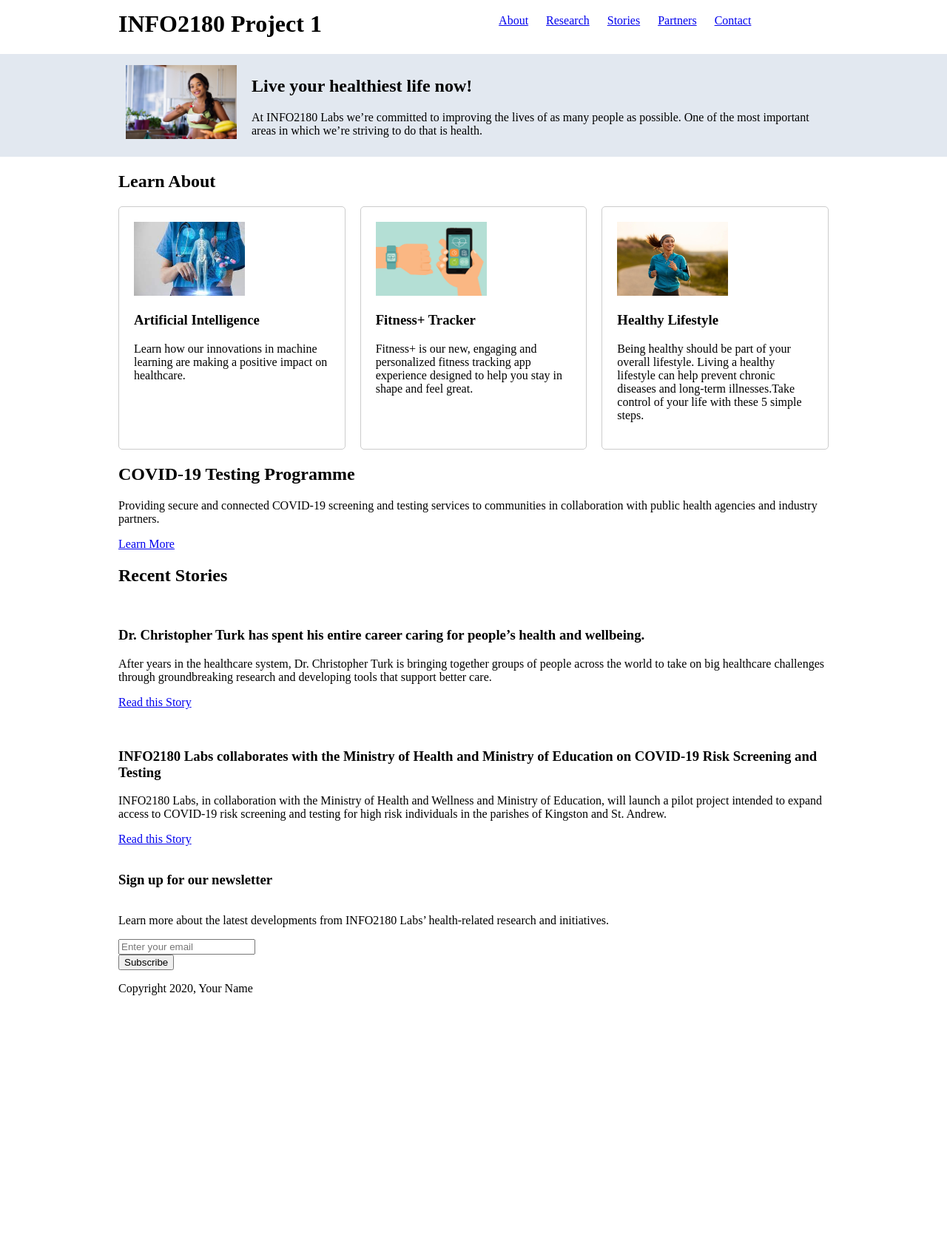
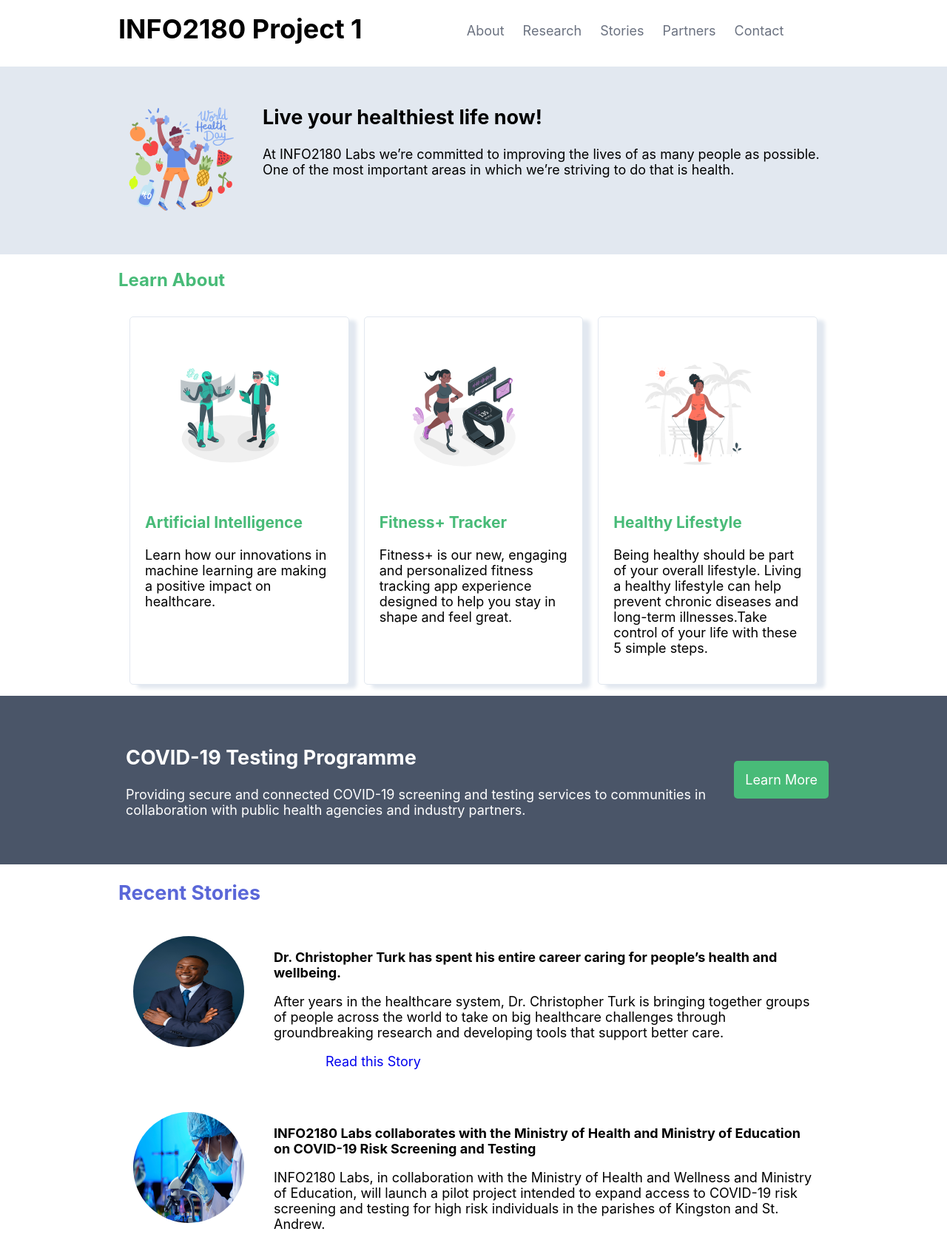
Before and after one commit to tamaricashaw/info2180-project1, a plain HTML site: page index.html in a window 1280 px wide. Shown: the part 7-1684 px from the top of the page at 74% size. Before the commit the page ends 1369 px from the top, so only its background shows below. Drawn offline with Linux system fonts and the light colour scheme.

Commit message:
added more css and javascript

```diff
--- a/index.html
+++ b/index.html
@@ -110,7 +110,7 @@
     </main>
     <footer>
         <div class="container">
-            <p>Copyright 2020, Your Name</p>
+            <p>Copyright 2020, Tamarica Shaw</p>
         </div>
     </footer>
 </body>
--- a/scripts.js
+++ b/scripts.js
@@ -6,14 +6,41 @@
     const img = container.querySelector(".overview-hero-image img"); // Select the <img> element directly
 
     // Now, change the src attribute
-    img.src = "healthy_life.jpg";
+    // img.src = "healthy_life.jpg";
+    img.src = "pic1.svg";
 
     const learnabout= document.querySelector(".learn-about");
     const contain= learnabout.querySelector(".container");
     const caRds = contain.querySelectorAll(".cards img");
+    caRds[0].src = "pic3.svg";
+    caRds[1].src = "pic4.svg";
+    caRds[2].src = "pic5.svg";
 
-    caRds[0].src = "ai_health.jpeg";
-    caRds[1].src = "fit_track.jpg";
-    caRds[2].src = "health.avif";
+    const stor= document.querySelector(".stories");
+    const containStor= stor.querySelectorAll(".container img");
+    containStor[0].src = "pic6.jpg";
+    containStor[1].src = "pic7.jpg";
 
+    let classNews =document.querySelector(".newsletter");
+    let bttn = classNews.querySelector(".btn");
+    let mail = classNews.querySelector("#email");
+
+
+    bttn.addEventListener("click", function(){
+
+        let msg = classNews.querySelector(".message");
+
+        let inputVal =mail.value;
+        let len =inputVal.length;
+
+        if (len != 0) {
+            let msgElement = `Thank you! Your email address ${inputVal} has been added to our mailing list`;
+            msg.textContent+= " " + msgElement;
+            alert(msgElement);
+        }else{
+            msgElement= "Please enter a valid email address.";
+            msg.textContent+= " " + msgElement;
+            alert(msgElement);
+        }
+    })
 });
--- a/styles.css
+++ b/styles.css
@@ -1,7 +1,10 @@
 /* Add your CSS to this file */
 body {
     margin: 0;
-    font-size: 16px;
+    font-size: 18px;
+    font-family: apple-system,BlinkMacSystemFont, "Segoe UI", Roboto, "Helvetica Neue",
+                Arial, "Noto Sans", sans-serif;
+
 }
 
 .container {
@@ -11,17 +14,16 @@ body {
     display: grid;
 
 
+
 }
 header{
     display: grid;
-
     margin: 0;
-
-
+    font-size: 18px;
 
 }
 h1{
-    grid-row: 1/3;
+    grid-row: 2/3;
     grid-column: 1;
 
 
@@ -29,30 +31,39 @@ h1{
 
 nav{
 
-    grid-row: 1/3;
+    grid-row: 2/3;
     grid-column: 3;
-
-
-
+    margin: 10px;
 
 }
 nav li{
     display: inline-block;
     list-style: none;
     padding: 10px;
+
+}
+nav li a{
+    color: #6b7280;
+    text-decoration: none;
+}
+a:hover{
+    color: #5A67D8;
 }
 .overview-hero{
     display: grid;
-    margin:0;
-    background-color: #E2E8F0;
+    background-color:#E2E8F0;
+    padding: 20px;
 }
 .overview-hero-image img {
     width: 150px;
-    height:100px;
+    height:150px;
     grid-row: 1/3;
     grid-column: 1;
-    padding: 10px;
-    padding-top: 15px;
+    padding-bottom: 20px;
+    padding-top: 20px;
+    padding-right: 15px;
+    margin: 10px;
+
 }
 
 .overview-hero-text{
@@ -65,12 +76,18 @@ nav li{
 .learn-about{
    display: grid;
 
+
+}
+.learn-about h2{
+    font-size: 24px;
+    color: #48BB78;
 }
 
 .cards {
     display: grid;
     grid-template-columns: repeat(3, 2fr);
     gap: 20px; /* Adjust the gap as needed */
+    padding: 15px;
   }
 
   .card {
@@ -78,10 +95,126 @@ nav li{
     border-radius: 5px;
     padding: 20px;
     text-align: left;
+    border-color: #E2E8F0;
+    box-shadow: 10px 5px 5px #E2E8F0;
+  }
+  .card h3{
+    font-size: 21px;
+    color: #48BB78;
   }
 
   .card img{
     width: 150px;
-    height:100px;
+    height:200px;
+    margin: 10px;
+    padding-left: 30px;
+
+
+
 
   }
+
+  .testing{
+    background-color: #4A5568;
+    color: white;
+    padding: 30px;
+
+
+  }
+
+.testing .container{
+    display: flex;
+    justify-content: space-between;
+    align-items: center;
+    padding: 15px;
+
+
+}
+.testing-desciption{
+    flex: 1; /* Takes remaining space */
+    padding: 0 10px;
+
+}
+.btn{
+    color: white;
+    padding: 15px;
+    background-color: #48BB78;
+    border-radius: 5px;
+    text-decoration: none;
+}
+.stories h2{
+    color: #5A67D8;
+}
+.stories .container {
+    /* display: flex;
+    flex-direction: column;
+    align-items: center; */
+    /* display: grid;
+    grid-template-columns: 2; */
+
+
+}
+ .stories .container a{
+    text-decoration: none;
+    margin-left: 70px;
+
+ }
+
+ .stories .container h3{
+    font-size: 18px;
+ }
+
+.stories .container img{
+    width: 150px;
+    height:150px;
+    border-radius: 90%;
+    float: left;
+    margin-right: 20px;
+    padding:20px;
+
+}
+.article-body{
+    margin-left: 120px;
+    padding: 20px;
+
+}
+
+.newsletter{
+    text-align: center;
+    background-color: #48BB78;
+    display: grid;
+    grid-template-columns: 2;
+    grid-template-rows: 3;
+    color:white;
+
+
+}
+
+form{
+    display: flex;
+    align-items: stretch;
+    padding: 20px;
+
+
+}
+.form-group{
+    padding-left: 300px;
+}
+#email{
+    height: 50px;
+    width: 160px;
+    padding-right: 150px;
+    margin-right: 10px;
+
+}
+.newsletter .btn{
+    background-color: #5A67D8;
+    width: 150px;
+    color: white;
+}
+
+footer{
+    background-color: #4A5568;
+    color: white;
+
+}
```
Also changed, not shown: ai_health.jpeg (deleted), fit_track.jpg (deleted), food.jpeg (deleted), healthy_life.jpg (deleted), pic1.svg (added), pic3.svg (added), pic4.svg (added), pic5.svg (added), pic6.jpg (added), pic7.jpg (added).
